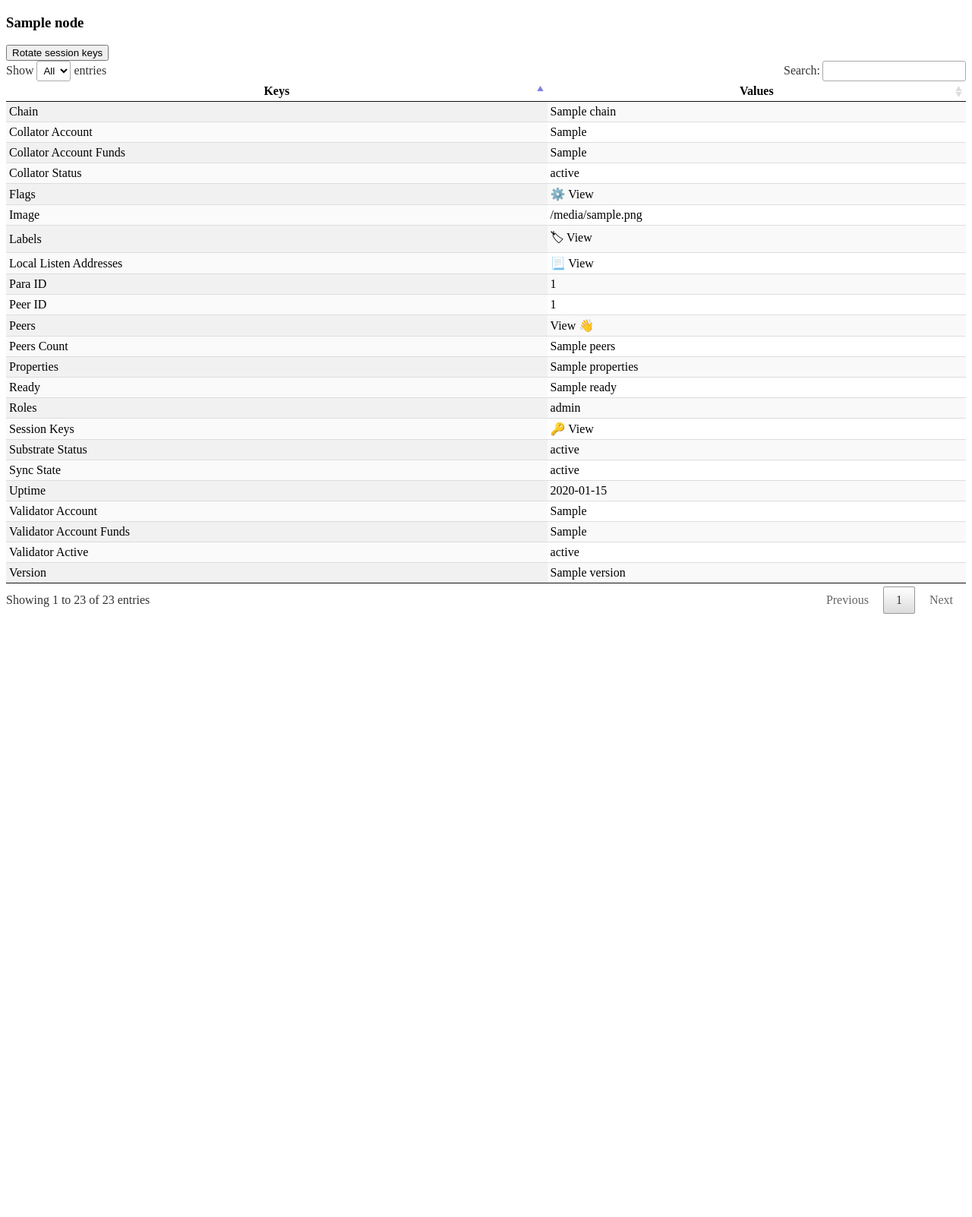
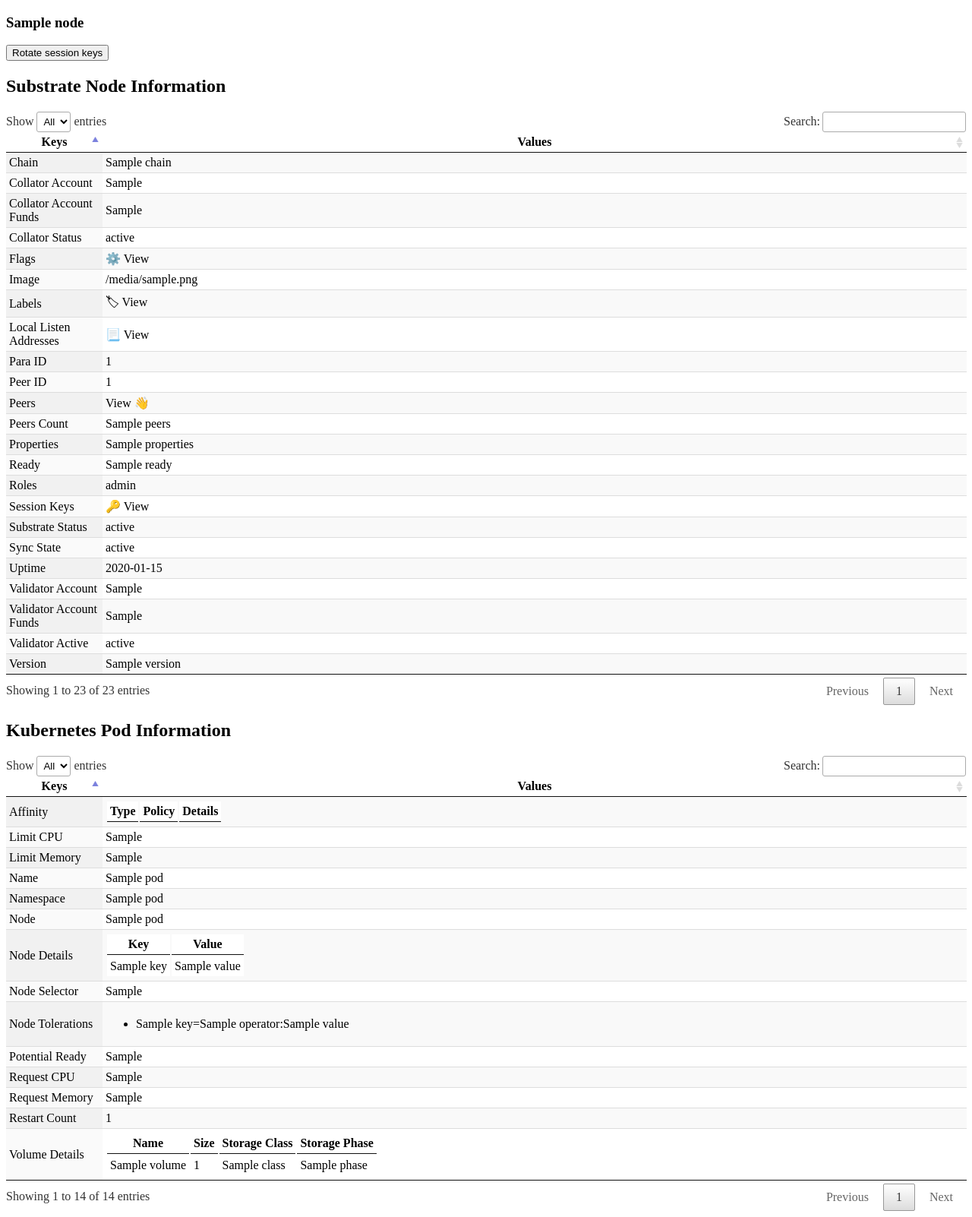
Before and after one commit to paritytech/testnet-manager, a FastAPI app: template app/templates/node_info.html in a window 1280 px wide. Shown: the whole page at 76% size. Before the commit the page ends 808 px from the top, so only its background shows below. Run offline with FastAPI, Linux system fonts and the light colour scheme; the template is opened without the code that fills it: most values are stand-ins (such as "Sample title", 1, 10 or a date in 2020); lists and menus that the app fills with data are empty.

Commit message:
Add kubernetes metadata for each node (#99)
* Add kubernetes metadata for each node

```diff
--- a/app/routers/views.py
+++ b/app/routers/views.py
@@ -4,7 +4,7 @@ from starlette.templating import Jinja2Templates
 
 from app import __version__
 from app.config.network_configuration import get_node_logs_link, get_network
-from app.lib.kubernetes_client import list_validator_stateful_sets, list_parachain_collator_stateful_sets
+from app.lib.kubernetes_client import get_pod_details, list_validator_stateful_sets, list_parachain_collator_stateful_sets
 from app.lib.network_utils import list_substrate_nodes, list_validators, get_session_queued_keys, list_parachains, \
     list_parachain_collators, get_substrate_node
 from app.lib.runtime_utils import get_relay_runtime, get_relay_active_configuration, get_parachain_runtime
@@ -43,7 +43,7 @@ async def get_nodes(
     request: Request,
     node_name: str = Path(description="Name of the node")
 ):
-    return templates.TemplateResponse('node_info.html', dict(request=request, network=network, node=get_substrate_node(node_name)))
+    return templates.TemplateResponse('node_info.html', dict(request=request, network=network, node=get_substrate_node(node_name), pod=get_pod_details(node_name)))
 
 
 @router.get("/validators", response_class=HTMLResponse, include_in_schema=False)
--- a/app/templates/node_info.html
+++ b/app/templates/node_info.html
@@ -25,7 +25,8 @@
 <button id="rotateSessionKeys">Rotate session keys</button>
 {% endif %}
 
-<table id="table" class="display compact">
+<h2>Substrate Node Information</h2>
+<table id="table_substrate" class="display compact">
     <thead>
     <tr>
         <th>Keys</th>
@@ -225,6 +226,140 @@
     </tbody>
 </table>
 
+<h2>Kubernetes Pod Information</h2>
+<table id="table_kubernetes" class="display compact">
+    <thead>
+    <tr>
+        <th>Keys</th>
+        <th>Values</th>
+    </tr>
+    </thead>
+    <tbody>
+        <tr>
+            <td>Name</td>
+            <td>{{ pod.name }}</td>
+        </tr>
+        <tr>
+            <td>Namespace</td>
+            <td>{{ pod.namespace }}</td>
+        </tr>
+        <tr>
+            <td>Node</td>
+            <td>{{ pod.node_name }}</td>
+        </tr>
+        {% if pod.node_selector %}
+        <tr>
+            <td>Node Selector</td>
+            <td>{{ pod.node_selector }}</td>
+        </tr>
+        {% endif %}
+        <tr>
+            <td>Node Tolerations</td>
+            <td>
+                <ul>
+                  {% for toleration in pod.tolerations %}
+                    <li>{{ toleration.key }}={{ toleration.operator }}:{{ toleration.value }}</li>
+                  {% endfor %}
+                </ul>
+            </td>
+        </tr>
+        <tr>
+            <td>Request CPU</td>
+            <td>{{ pod.request_cpu }}</td>
+        </tr>
+        <tr>
+            <td>Request Memory</td>
+            <td>{{ pod.request_memory }}</td>
+        </tr>
+        <tr>
+            <td>Limit CPU</td>
+            <td>{{ pod.limit_cpu }}</td>
+        </tr>
+        <tr>
+            <td>Limit Memory</td>
+            <td>{{ pod.limit_memory }}</td>
+        </tr>
+        <tr>
+            <td>Restart Count</td>
+            <td>{{ pod.restart_count }}</td>
+        </tr>
+        <tr>
+            <td>Volume Details</td>
+            <td>
+                <table>
+                    <thead>
+                        <tr>
+                            <th>Name</th>
+                            <th>Size</th>
+                            <th>Storage Class</th>
+                            <th>Storage Phase</th>
+                        </tr>
+                    </thead>
+                    <tbody>
+                        {% for volume in pod.volume_details %}
+                        <tr>
+                            <td>{{ volume.pvc_name }}</td>
+                            <td>{{ volume.size }}</td>
+                            <td>{{ volume.class }}</td>
+                            <td>{{ volume.phase }}</td>
+                        </tr>
+                        {% endfor %}
+                    </tbody>
+                </table>
+            </td>
+        </tr>
+        <tr>
+            <td>Potential Ready</td>
+            <td>{{ pod.potential_ready }}</td>
+        </tr>
+        {% if pod.affinity %}
+        <tr>
+            <td>Affinity</td>
+            <td>
+                <table>
+                    <thead>
+                        <tr>
+                            <th>Type</th>
+                            <th>Policy</th>
+                            <th>Details</th>
+                        </tr>
+                    </thead>
+                    <tbody>
+                        {% for key, value in pod.affinity.items() %}
+                        <tr>
+                            <td>{{ key }}</td>
+                            <td>{{ value.policy }}</td>
+                            <td>{{ value.details }}</td>
+                        </tr>
+                        {% endfor %}
+                    </tbody>
+                </table>
+            </td>
+        </tr>
+        {% endif %}
+        <tr>
+            <td>Node Details</td>
+            <td>
+                <table>
+                    <thead>
+                        <tr>
+                            <th>Key</th>
+                            <th>Value</th>
+                        </tr>
+                    </thead>
+                    <tbody>
+                        {% for key, value in pod.node_details.items() %}
+                        <tr>
+                            <td>{{ key }}</td>
+                            <td>{{ value }}</td>
+                        </tr>
+                        {% endfor %}
+                    </tbody>
+                </table>
+            </td>
+        </tr>
+    </tbody>
+</table>
 <script
         src="/static/libs/jquery-3.6.0.slim.min.js"
         integrity="sha256-u7e5khyithlIdTpu22PHhENmPcRdFiHRjhAuHcs05RI="
@@ -232,9 +367,12 @@
 <script type="text/javascript" charset="utf8" src="/static/libs/datatables.min.js"></script>
 <script>
     $(document).ready( function () {
-        $('#table').DataTable({
+        $('#table_substrate, #table_kubernetes').DataTable({
             // https://datatables.net/reference/option/
-            "lengthMenu": [[-1], ["All"]]
+            "lengthMenu": [[-1], ["All"]],
+            "columnDefs": [
+              { "width": "10%", "targets": 0 }
+            ]
         });
         {% if node.role == "authority" %}
         {% if node.validator_status %}
--- a/local-kubernetes/charts/helmfile-rococo.yaml
+++ b/local-kubernetes/charts/helmfile-rococo.yaml
@@ -67,7 +67,7 @@ releases:
     values:
       - values-shell-collator.yaml
 
-# Para chain Statemint ##
+## Para chain Statemint ##
   - name: local-rococo-statemint-alice
     namespace: rococo
     chart: parity/node
```
Also changed, not shown: app/lib/kubernetes_client.py (+102 -5 lines).
